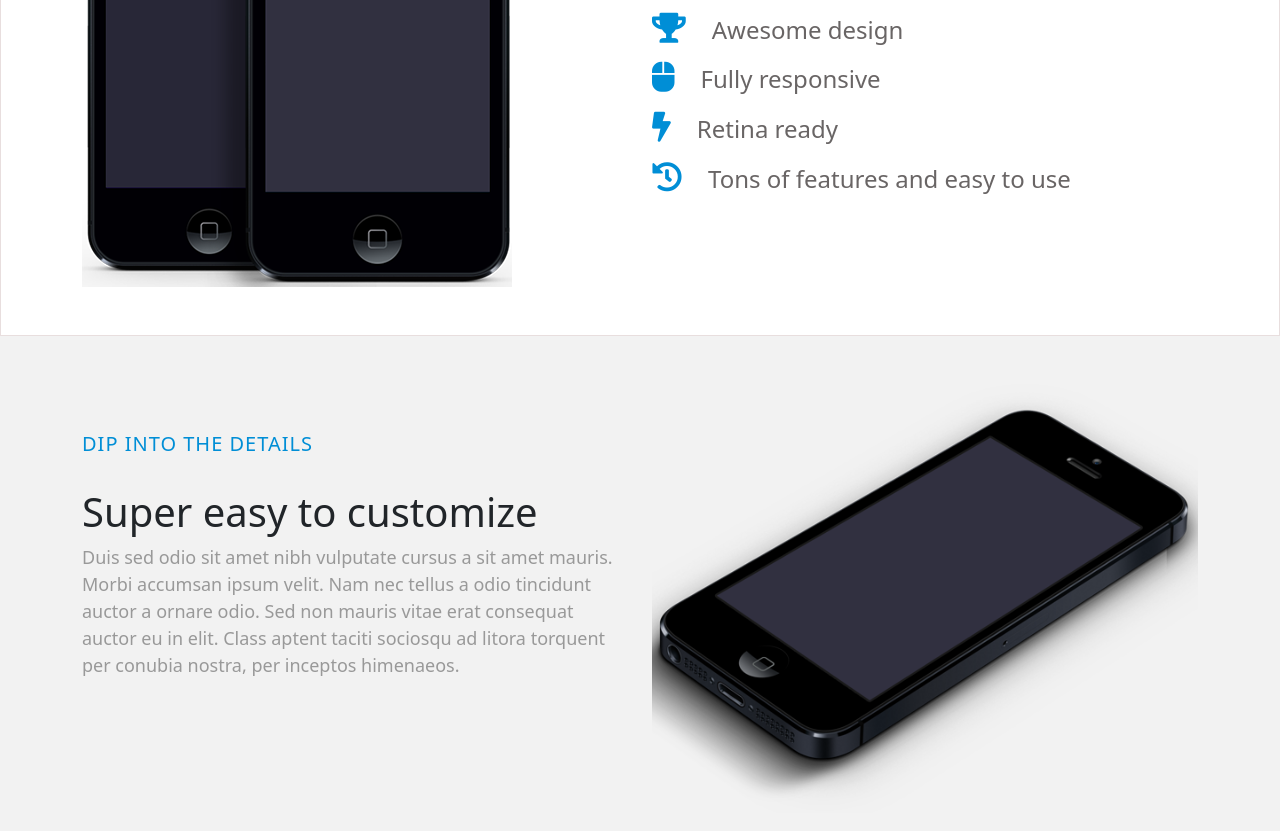
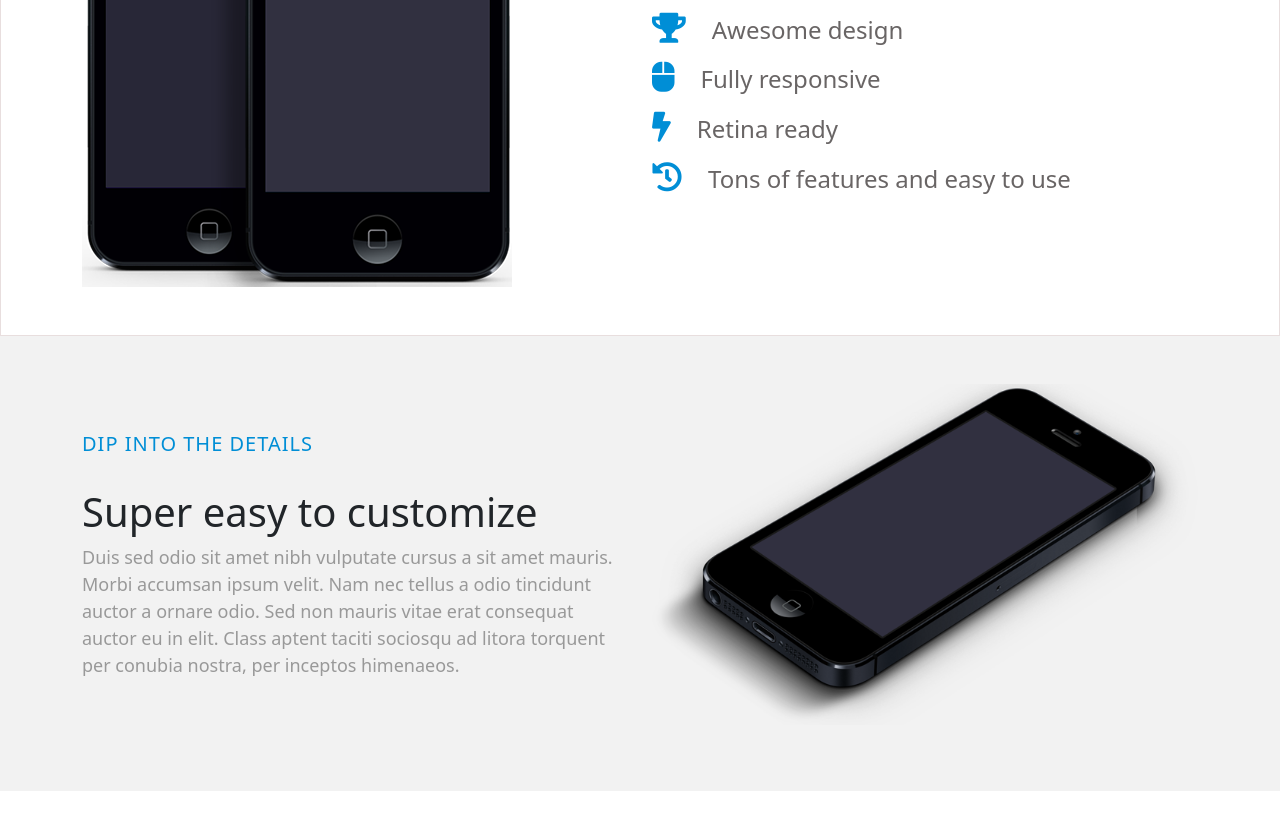
Before and after one commit to Rashed964/Lucid-1, a plain HTML site: page index.html in a window 1280 px wide. Shown: the part 1612-2443 px from the top of the page. After the commit the page ends 2403 px from the top, so only its background shows below. Drawn offline with nearby package versions, Linux system fonts and the light colour scheme.

Commit message:
Update index.html

```diff
--- a/index.html
+++ b/index.html
@@ -133,7 +133,7 @@
               <p>Duis sed odio sit amet nibh vulputate cursus a sit amet mauris. Morbi accumsan ipsum velit. Nam nec tellus a odio tincidunt auctor a ornare odio. Sed non  mauris vitae erat consequat auctor eu in elit. Class aptent taciti sociosqu ad litora torquent per conubia nostra, per inceptos himenaeos. </p>
             </div>
             <div class="col-md-6 image_1">
-              <img src="image/iphone.png" class="img-fluid" alt="">
+              <img src="image/iphone1.png" class="img-fluid" alt="">
             </div>
           </div>
         </div>
```
